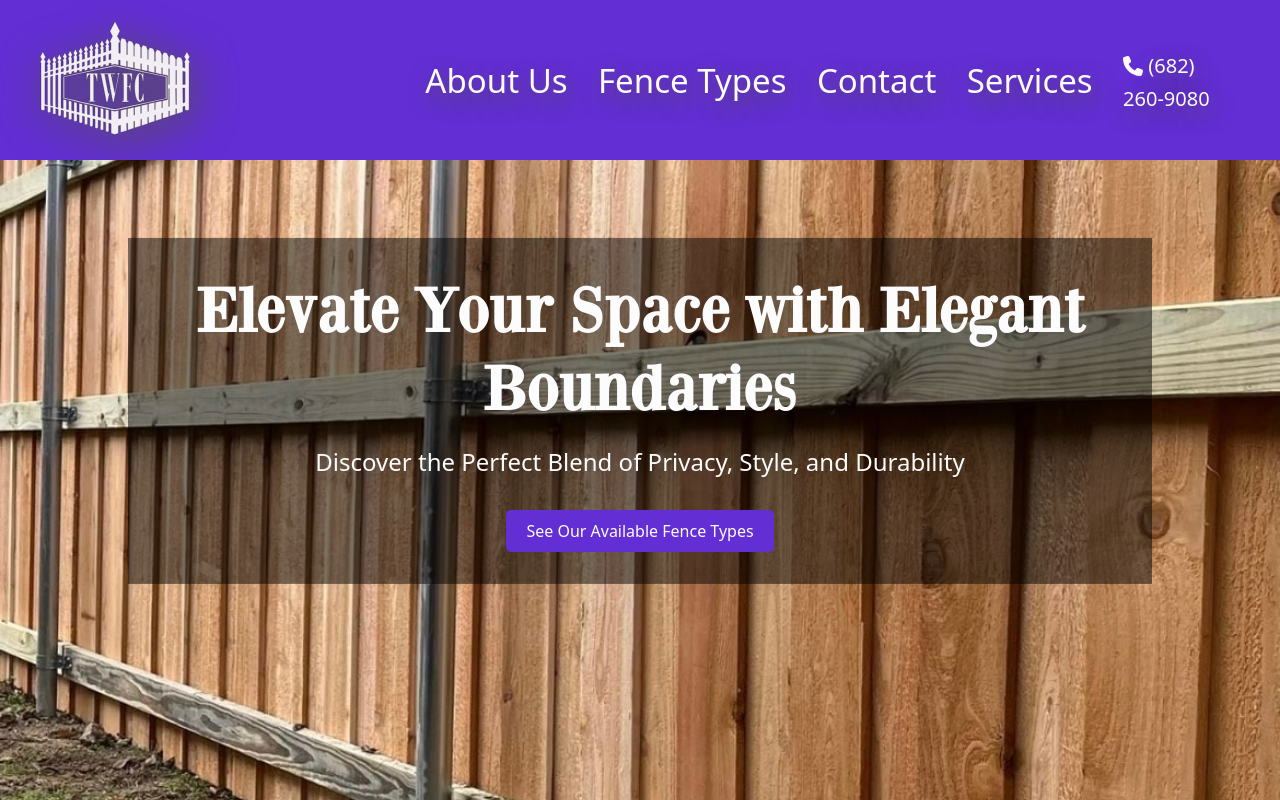
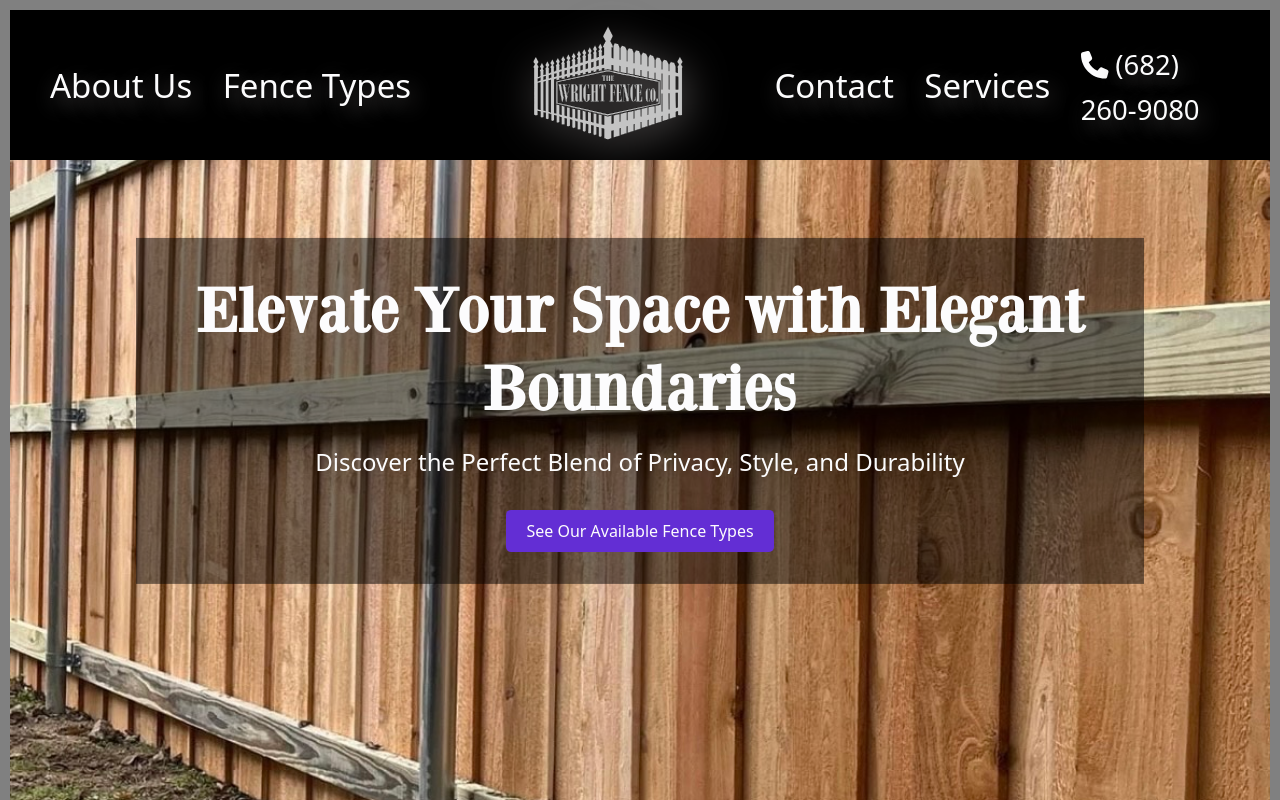
Before and after one commit to MDJ-Studios/the-wright-fence-co-site, a Next.js app: page /fence-types in a window 1280 px wide. Shown: the top 800 px of the page. Built offline with nearby package versions, Linux system fonts and the light colour scheme.

Commit message:
wip: adds current changes

```diff
--- a/components/Footer/footer.module.css
+++ b/components/Footer/footer.module.css
@@ -4,6 +4,12 @@
     flex-direction: column;
     justify-content: space-evenly;
     align-items: center;
+    background-color: var(--primary);
+    padding: 5rem 0 7rem 0;
+    color: var(--background);
+    border-left: 10px solid #808080;
+    border-right: 10px solid #808080;
+    border-bottom: 7px solid #808080;
 }
 
 .footer h3 {
--- a/components/Navbar/index.js
+++ b/components/Navbar/index.js
@@ -50,34 +50,45 @@ export default function Navbar({
     isSmallScreen,
     setIsSmallScreen,
     isSmallerScreen,
-    setIsSmallerScreen,
     setNavOpen,
     navOpen,
 }) {
     return (
         <nav className={styles.navbar}>
-            {/* <h1>
-                <Link href="/">The Wright Fence Co</Link>
-            </h1> */}
+            {isSmallScreen || isSmallerScreen ? (
+                <>
                     <Link href="/">
                         <Image
-                    src="/images/logo_white.svg"
+                            src="/images/logo.svg"
                             alt="The Wright Fence Co Logo"
                             width={isSmallScreen ? 90 : 150}
                             height={isSmallScreen ? 90 : 150}
                             priority={true}
                         />
                     </Link>
-            {isSmallScreen || isSmallerScreen ? (
                     <Burger navOpen={navOpen} setNavOpen={setNavOpen} />
+                </>
             ) : (
+                <>
                     <ul>
                         <NavLink linkText="About Us" path="/about#content" isScrollLink={false} />
                         <NavLink linkText="Fence Types" path="/fence-types#gallery" isScrollLink={false} />
+                    </ul>
+                    <Link href="/">
+                        <Image
+                            src="/images/logo.svg"
+                            alt="The Wright Fence Co Logo"
+                            width={isSmallScreen ? 90 : 150}
+                            height={isSmallScreen ? 90 : 150}
+                            priority={true}
+                        />
+                    </Link>
+                    <ul>
                         <NavLink linkText="Contact" path="#contact" isScrollLink={true} />
                         <NavLink linkText="Services" path="#services" isScrollLink={true} />
-                    <li><small><a href="tel:1-682-260-9080"><FontAwesomeIcon icon={faPhone} /> (682)<br />260-9080</a></small></li>
+                        <li className="phone"><small><a href="tel:1-682-260-9080"><FontAwesomeIcon icon={faPhone} /> (682)<br />260-9080</a></small></li>
                     </ul>
+                </>
             )}
             {navOpen && (
                 <NavDrawer
--- a/components/Navbar/navbar.module.css
+++ b/components/Navbar/navbar.module.css
@@ -4,7 +4,10 @@
     align-items: center;
     height: 10rem;
     padding: 2.5rem 2.5rem;
-    background-color: var(--primary);
+    background-color: #000;
+    border-top: #808080 10px solid;
+    border-left: #808080 10px solid;
+    border-right: #808080 10px solid;
 }
 
 .navbar > ul {
@@ -27,7 +30,7 @@
     text-shadow: 3px 7px 21px var(--secondary);
 }
 
-.navbar > ul > li:last-of-type{
+.navbar.phone {
     font-size: 1.5rem;
     text-shadow: 3px 7px 21px var(--secondary)
 }
--- a/components/hero-carousel/carousel.module.css
+++ b/components/hero-carousel/carousel.module.css
@@ -5,6 +5,8 @@
     height: 716px;
     padding: 0;
     background-color: black;
+    border-left: 10px solid #808080;
+    border-right: 10px solid #808080;
 }
 
 /* carousel images */
--- a/components/main-page/review-section/reviews.module.css
+++ b/components/main-page/review-section/reviews.module.css
@@ -3,7 +3,11 @@
 .section_reviews {
     width: 100%;
     margin: 0 auto;
-    max-width: 50rem;
+    background-color: #000;
+    color: #fff;
+    padding: 5rem 0 5rem 0;
+    border-left: 10px solid #808080;
+    border-right: 10px solid #808080;
 }
 
 .section_reviews h2 {
--- a/styles/globals.css
+++ b/styles/globals.css
@@ -38,6 +38,7 @@
     --text: #000000;
     --background: #fcfcfd;
     --primary: #632ed4;
+    --primary-light: #ac9ad2;
     --secondary: #545050;
     --accent: #9c9897;
 }
@@ -68,7 +69,6 @@ a {
 p {
     font-family: var(--font-sans);
 }
-
 
 .burger {
     display: none;
```
Also changed, not shown: components/main-page/contact-us/contact.module.css (+10 -1 lines), components/main-page/contact-us/index.js (+2 -7 lines), components/main-page/service-offering/index.js (+19 -13 lines), components/main-page/service-offering/service.module.css (+10 -7 lines), public/images/logo.png (added), public/images/logo.svg (added). Lines whose indentation alone changed are shown as unchanged.
